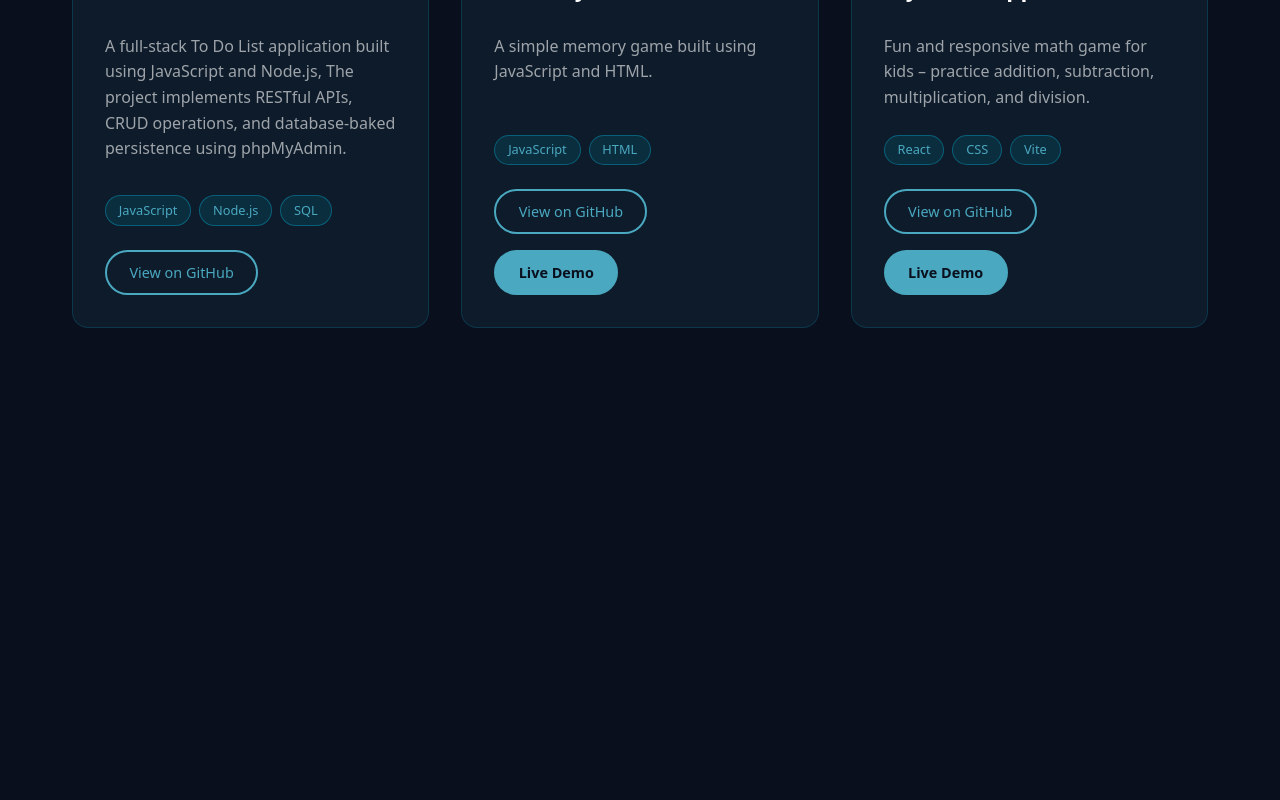
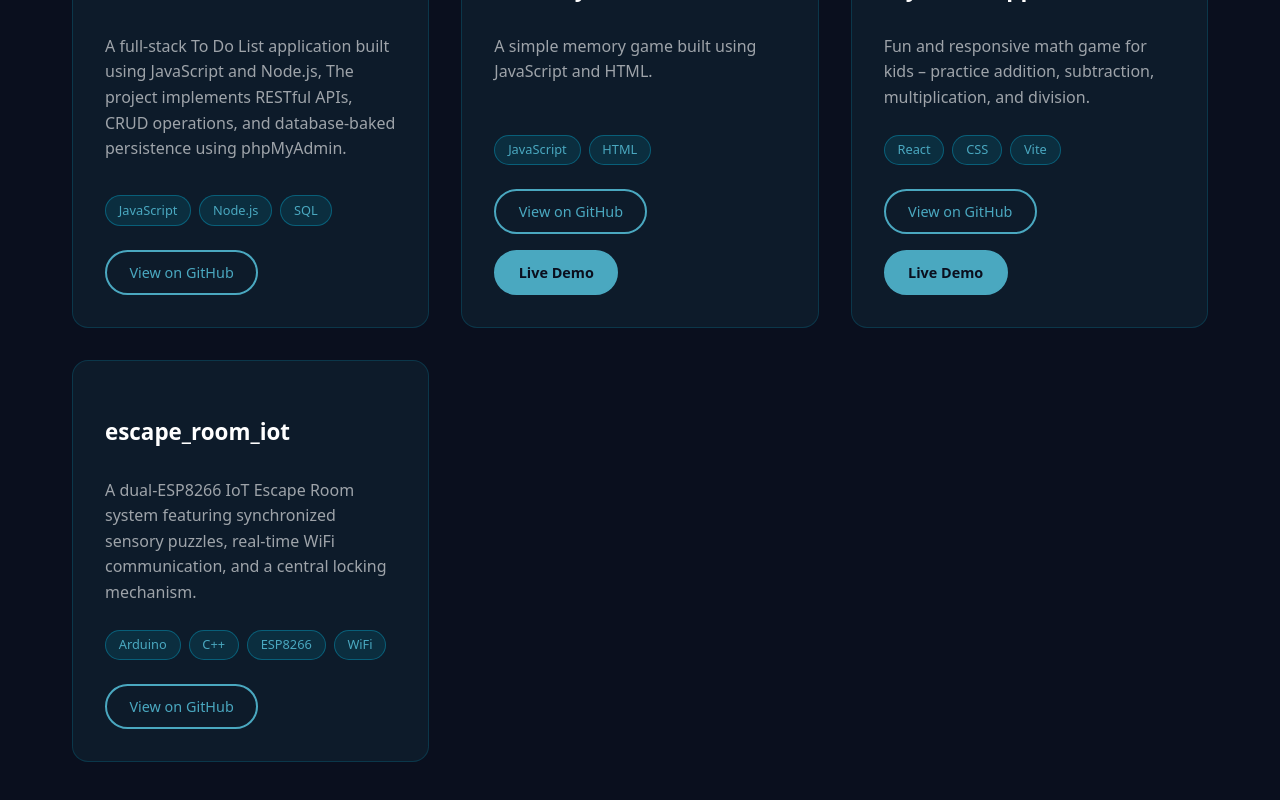
Before and after one commit to DavidGT0/my_website, a React (Vite) app: page /projects in a window 1280 px wide. Shown: the part 777-1577 px from the top of the page. Before the commit the page ends 1153 px from the top, so only its background shows below. Built offline with nearby package versions, Linux system fonts and the light colour scheme.

Commit message:
Auto-update: 2026-04-05 16:41

```diff
--- a/package.json
+++ b/package.json
@@ -1,16 +1,13 @@
 {
   "name": "my_website",
   "private": true,
-  "homepage": "https://DavidGT0.github.io/my_website/",
   "version": "0.0.0",
   "type": "module",
   "scripts": {
     "dev": "vite",
     "build": "vite build",
     "lint": "eslint .",
-    "preview": "vite preview",
-    "predeploy": "npm run build",
-    "deploy": "gh-pages -d dist"
+    "preview": "vite preview"
   },
   "dependencies": {
     "react": "^19.2.0",
--- a/src/pages/MyProjects.jsx
+++ b/src/pages/MyProjects.jsx
@@ -50,6 +50,14 @@ function MyProjects() {
             technologies: ["React", "CSS", "Vite"],
             githubUrl: "https://github.com/DavidGT0/my-math-app",
             liveUrl: "https://davidgt0.github.io/my-math-app"
+        },
+        {
+          id: 7,
+          title: "escape_room_iot",
+          description: "A dual-ESP8266 IoT Escape Room system featuring synchronized sensory puzzles, real-time WiFi communication, and a central locking mechanism.",
+          technologies: ["Arduino", "C++", "ESP8266", "WiFi"],
+          githubUrl: "https://github.com/DavidGT0/escape_room_iot",
+          liveUrl: null
         }
     ];
     return (
--- a/vite.config.js
+++ b/vite.config.js
@@ -2,7 +2,7 @@ import { defineConfig } from 'vite'
 import react from '@vitejs/plugin-react'
 
 // https://vite.dev/config/
-export default defineConfig(({ command }) => ({
+export default defineConfig({
   plugins: [react()],
-  base: command === 'build' ? '/my_website/' : '/',
-}))
+  base: '/',
+})
```
Also changed, not shown: 1 other file (tests, documents, lock files or other folders).
